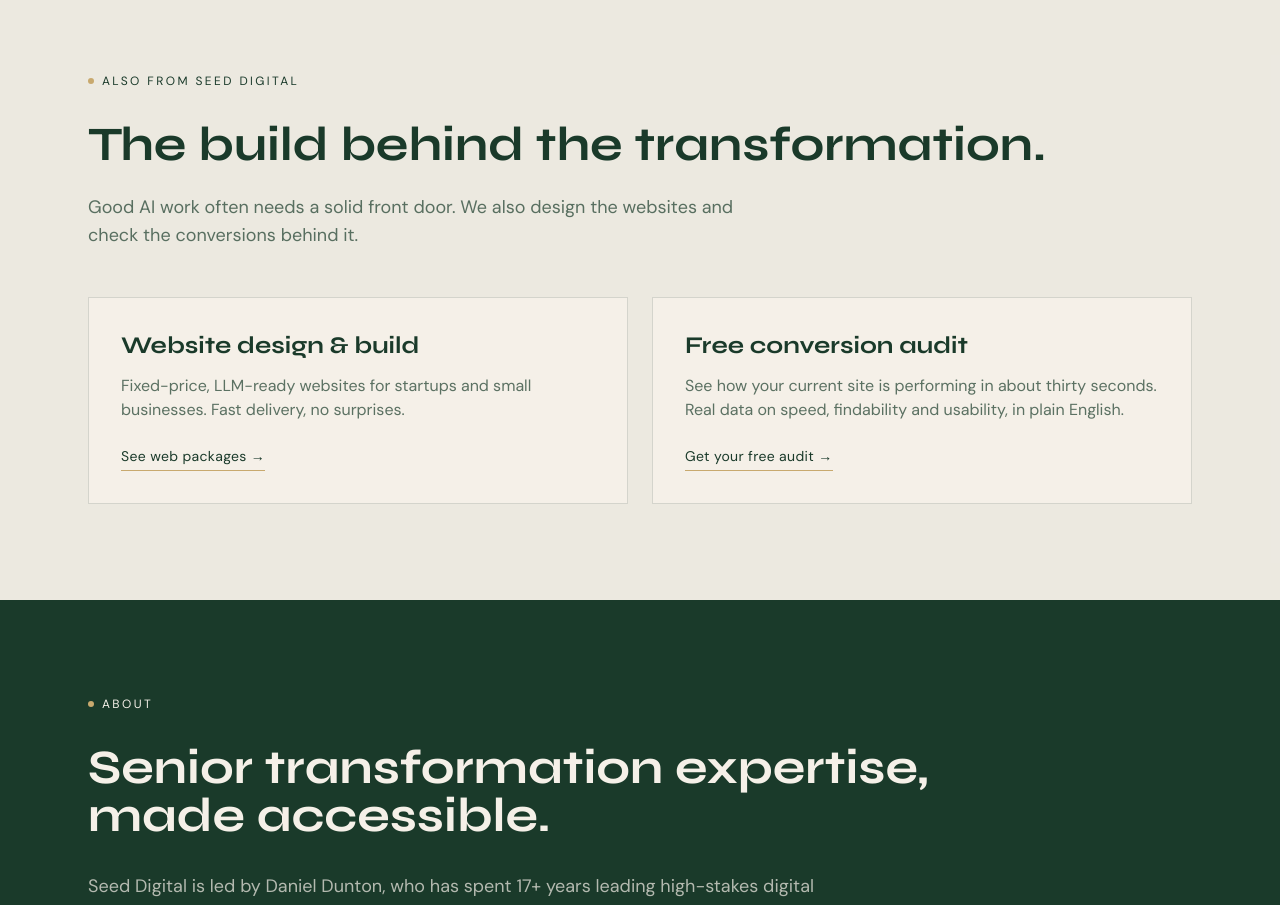
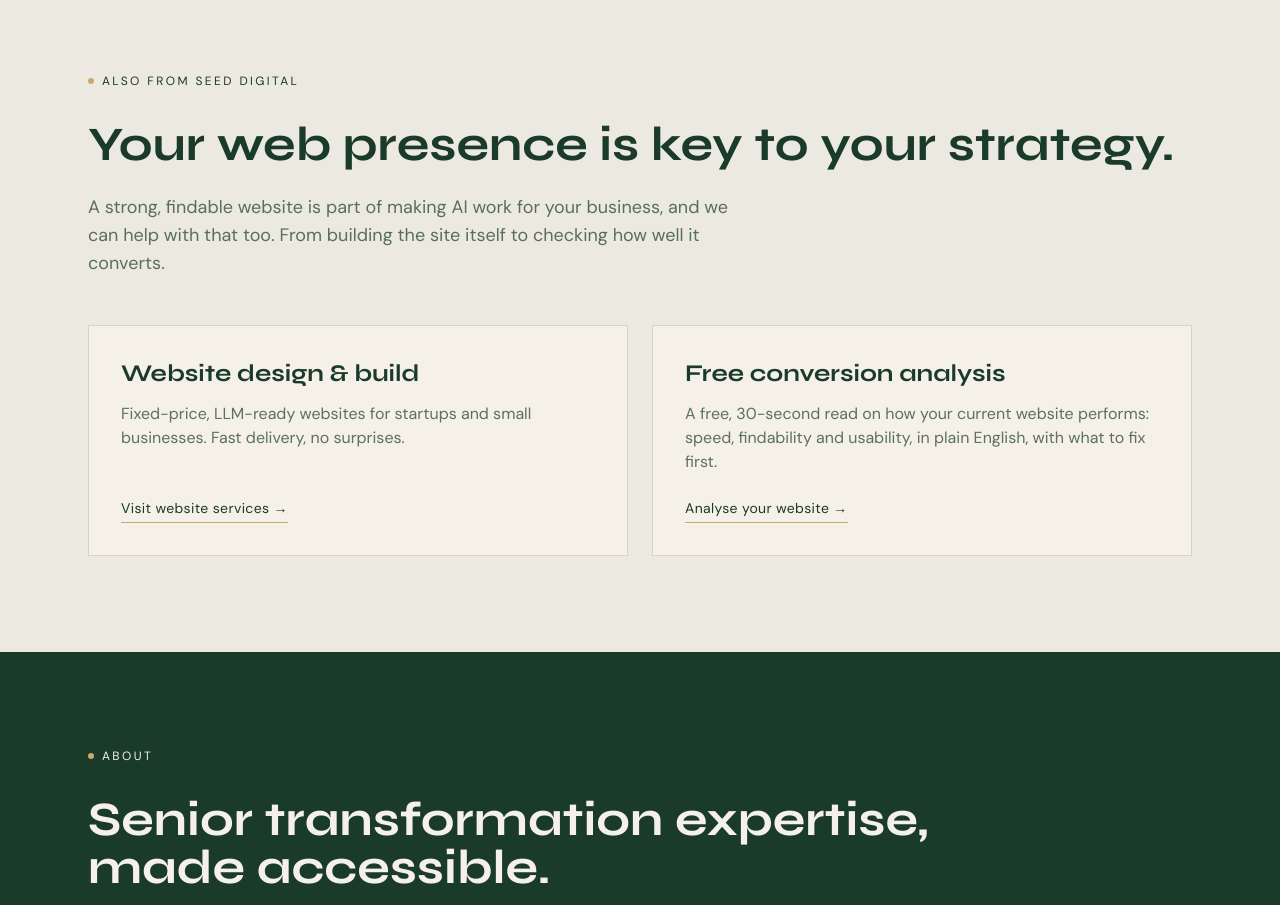
Before and after one commit to djrdunton-pocket/seed-digital, a Next.js app: page / in a window 1280 px wide. Shown: the part 2740-3645 px from the top of the page. Built offline with nearby package versions, Linux system fonts and the light colour scheme; no server answers.

Commit message:
Reword complementary-services strip
Heading 'Your web presence is key to your strategy' + web-presence framing; two links: website services and free conversion analysis

```diff
--- a/app/components/SupplementaryStrip.tsx
+++ b/app/components/SupplementaryStrip.tsx
@@ -9,12 +9,13 @@
         <Eyebrow>Also from Seed Digital</Eyebrow>
 
         <h2 className="mt-8 font-syne font-bold text-4xl md:text-5xl text-[#1a3a2a]">
-          The build behind the transformation.
+          Your web presence is key to your strategy.
         </h2>
 
         <p className="mt-6 text-lg text-[#1a3a2a]/70 max-w-2xl">
-          Good AI work often needs a solid front door. We also design the
-          websites and check the conversions behind it.
+          A strong, findable website is part of making AI work for your
+          business, and we can help with that too. From building the site
+          itself to checking how well it converts.
         </p>
 
         <div className="mt-12 grid md:grid-cols-2 gap-6">
@@ -30,24 +31,25 @@
               href="/web"
               className="mt-6 inline-block text-sm tracking-wide text-[#1a3a2a] border-b border-[#c8a96e] pb-1 hover:text-[#1a3a2a]/70 transition-colors self-start"
             >
-              See web packages &rarr;
+              Visit website services &rarr;
             </Link>
           </div>
 
           <div className="bg-[#f5f0e8] border border-[#1a3a2a]/15 p-8 flex flex-col">
             <h3 className="font-syne font-bold text-2xl text-[#1a3a2a]">
-              Free conversion audit
+              Free conversion analysis
             </h3>
             <p className="mt-3 text-[#1a3a2a]/70 flex-1">
-              See how your current site is performing in about thirty seconds.
-              Real data on speed, findability and usability, in plain English.
+              A free, 30-second read on how your current website performs: speed,
+              findability and usability, in plain English, with what to fix
+              first.
             </p>
             <a
               href="https://cro.seed-digital.ai"
               {...externalLinkProps}
               className="mt-6 inline-block text-sm tracking-wide text-[#1a3a2a] border-b border-[#c8a96e] pb-1 hover:text-[#1a3a2a]/70 transition-colors self-start"
             >
-              Get your free audit &rarr;
+              Analyse your website &rarr;
             </a>
           </div>
         </div>
```
